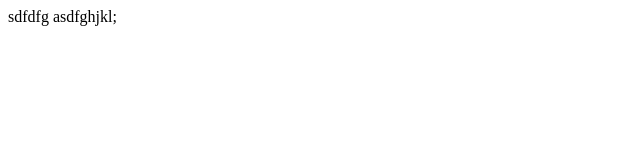
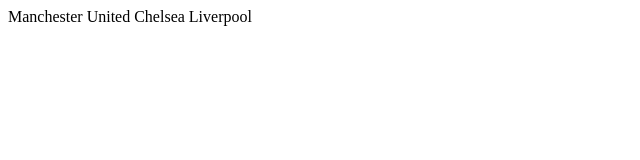
Before and after one commit to Olexiyfb/practice-session, a plain HTML site: page index.html in a window 1280 px wide. Shown: the whole page, without its empty margins (0-640 px from the left). Drawn offline with Linux system fonts and the light colour scheme.

Commit message:
second commit

```diff
--- a/index.html
+++ b/index.html
@@ -6,8 +6,9 @@
     <title>Document</title>
 </head>
 <body>
-    sdfdfg
-    asdfghjkl;
+    Manchester United
+    Chelsea
+    Liverpool
 
 </body>
 </html>
```
